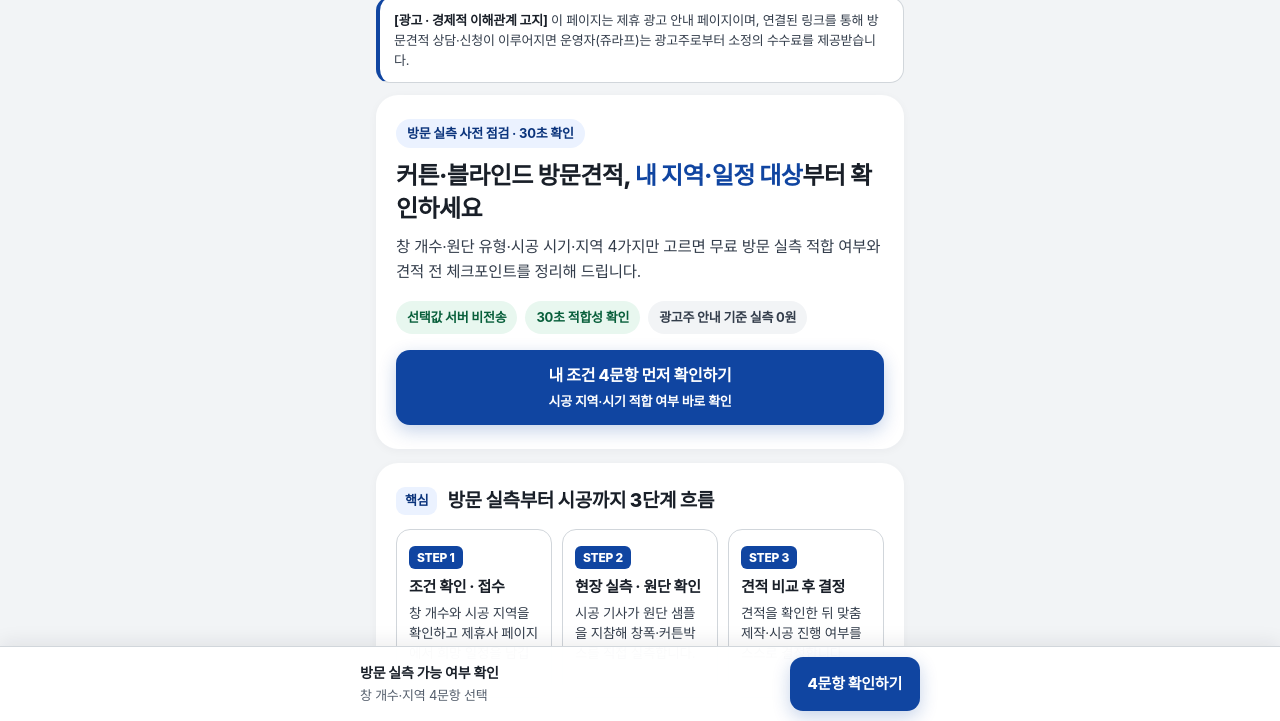
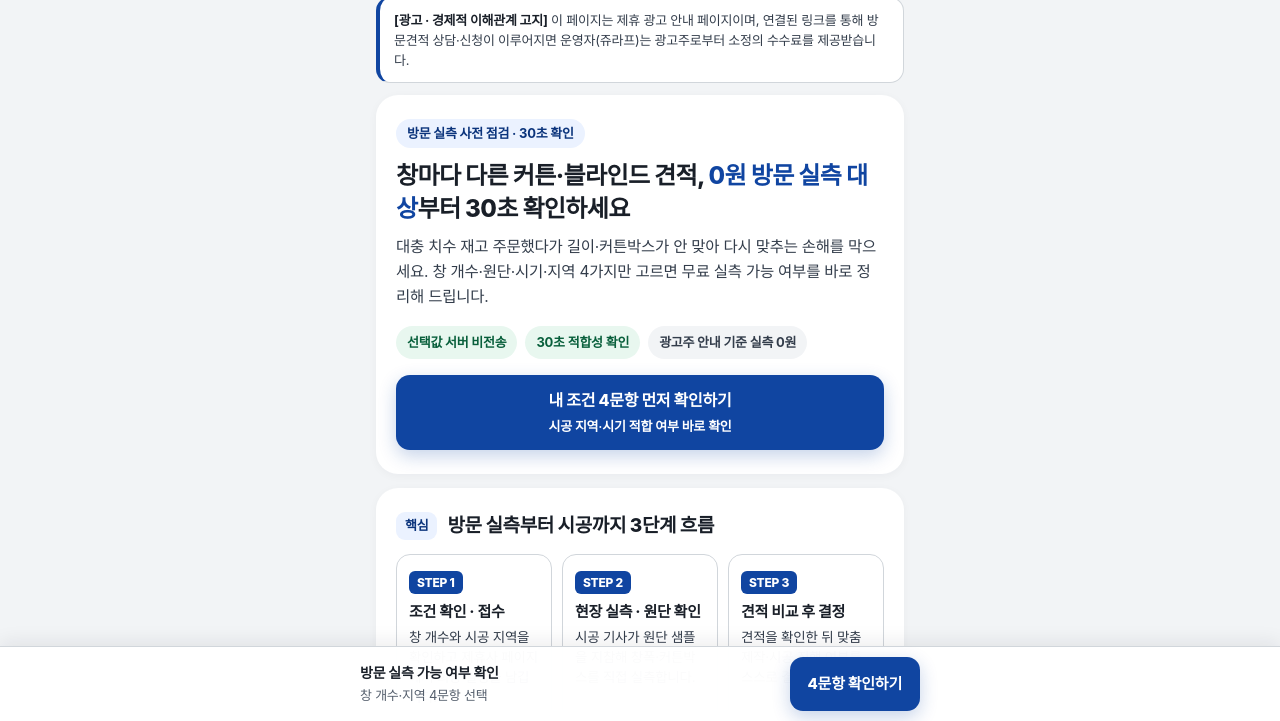
Before and after one commit to biojuho/biojuho.github.io, a plain HTML site: page joolife-go/go/curtain/index.html in a window 1280 px wide. Shown: the part 79-800 px from the top of the page. Drawn offline with Linux system fonts and the light colour scheme; a web font is replaced by a local one.

Commit message:
feat(hooks): upgrade curtain bridge hero with loss-aversion and 30s 0-won anchor
Co-authored-by: OpenBot <335604065+openbotgit[bot]@users.noreply.github.com>

```diff
--- a/joolife-go/go/curtain/index.html
+++ b/joolife-go/go/curtain/index.html
@@ -37,8 +37,8 @@
   <!-- Block 1: Hero -->
   <section class="card">
     <span class="kicker">방문 실측 사전 점검 · 30초 확인</span>
-    <h1 id="heroH1">커튼·블라인드 방문견적, <span class="accent">내 지역·일정 대상</span>부터 확인하세요</h1>
-    <p id="heroLead" class="lead">창 개수·원단 유형·시공 시기·지역 4가지만 고르면 무료 방문 실측 적합 여부와 견적 전 체크포인트를 정리해 드립니다.</p>
+    <h1 id="heroH1">창마다 다른 커튼·블라인드 견적, <span class="accent">0원 방문 실측 대상</span>부터 30초 확인하세요</h1>
+    <p id="heroLead" class="lead">대충 치수 재고 주문했다가 길이·커튼박스가 안 맞아 다시 맞추는 손해를 막으세요. 창 개수·원단·시기·지역 4가지만 고르면 무료 실측 가능 여부를 바로 정리해 드립니다.</p>
     <div class="proof-row">
       <span class="proof-chip">선택값 서버 비전송</span>
       <span class="proof-chip">30초 적합성 확인</span>
```
